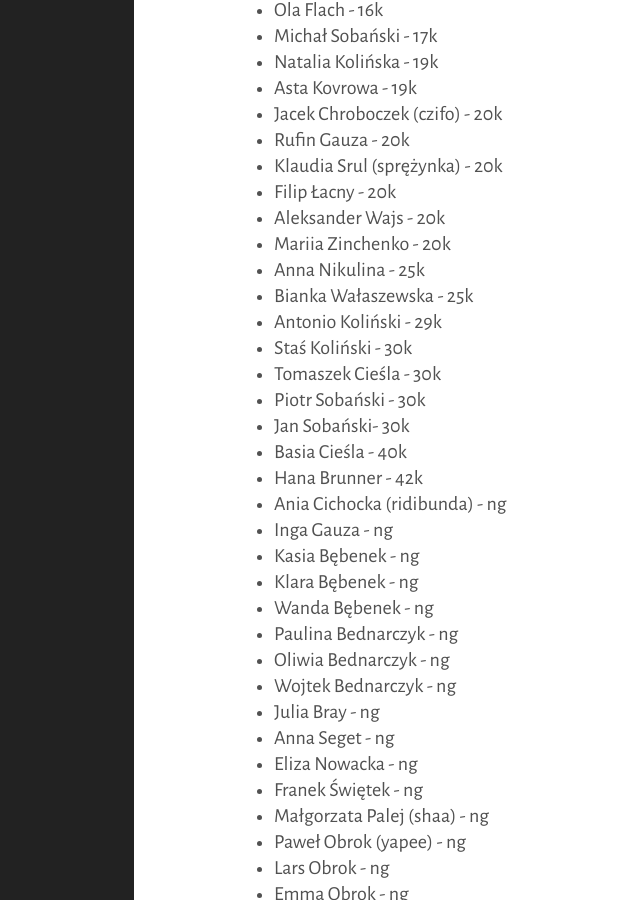
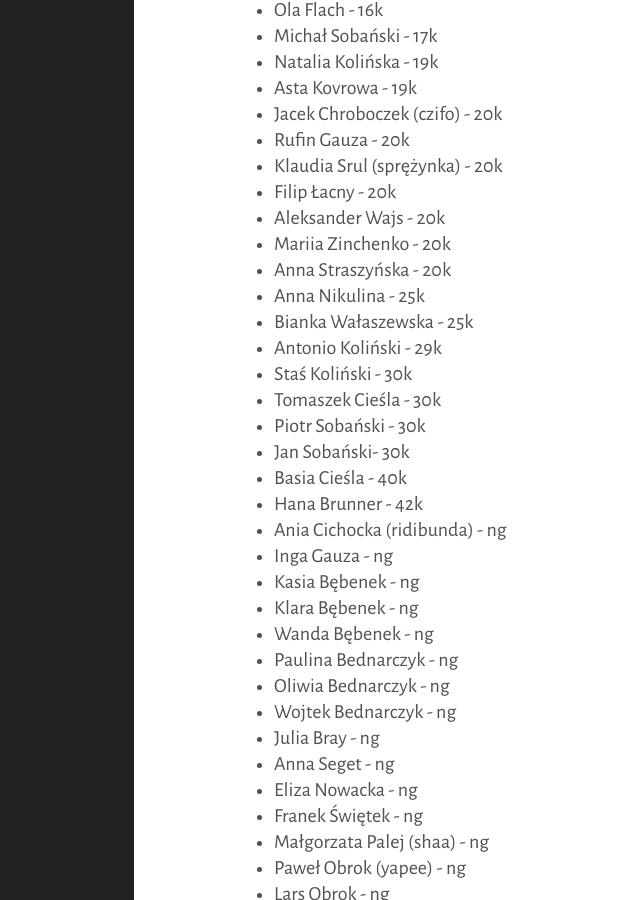
Before and after one commit to tasuki/lsg, a Jekyll site: the page built from _pages/zarejestrowani.md, in a window 1280 px wide and 900 px high, scrolled down 1323 px. Shown: the whole window, without its empty margins (226-866 px from the left). Built offline with Jekyll 4.4.1, drawn with Linux system fonts in a browser that asks for light colours.

Commit message:
Update zarejestrowani.md

```diff
--- a/_pages/zarejestrowani.md
+++ b/_pages/zarejestrowani.md
@@ -63,6 +63,7 @@ Zarejestrowani uczestnicy, mniej więcej według stopnia:
 - Filip Łacny - 20k
 - Aleksander Wajs - 20k
 - Mariia Zinchenko - 20k
+- Anna Straszyńska - 20k
 - Anna Nikulina - 25k
 - Bianka Wałaszewska - 25k
 - Antonio Koliński - 29k
```
